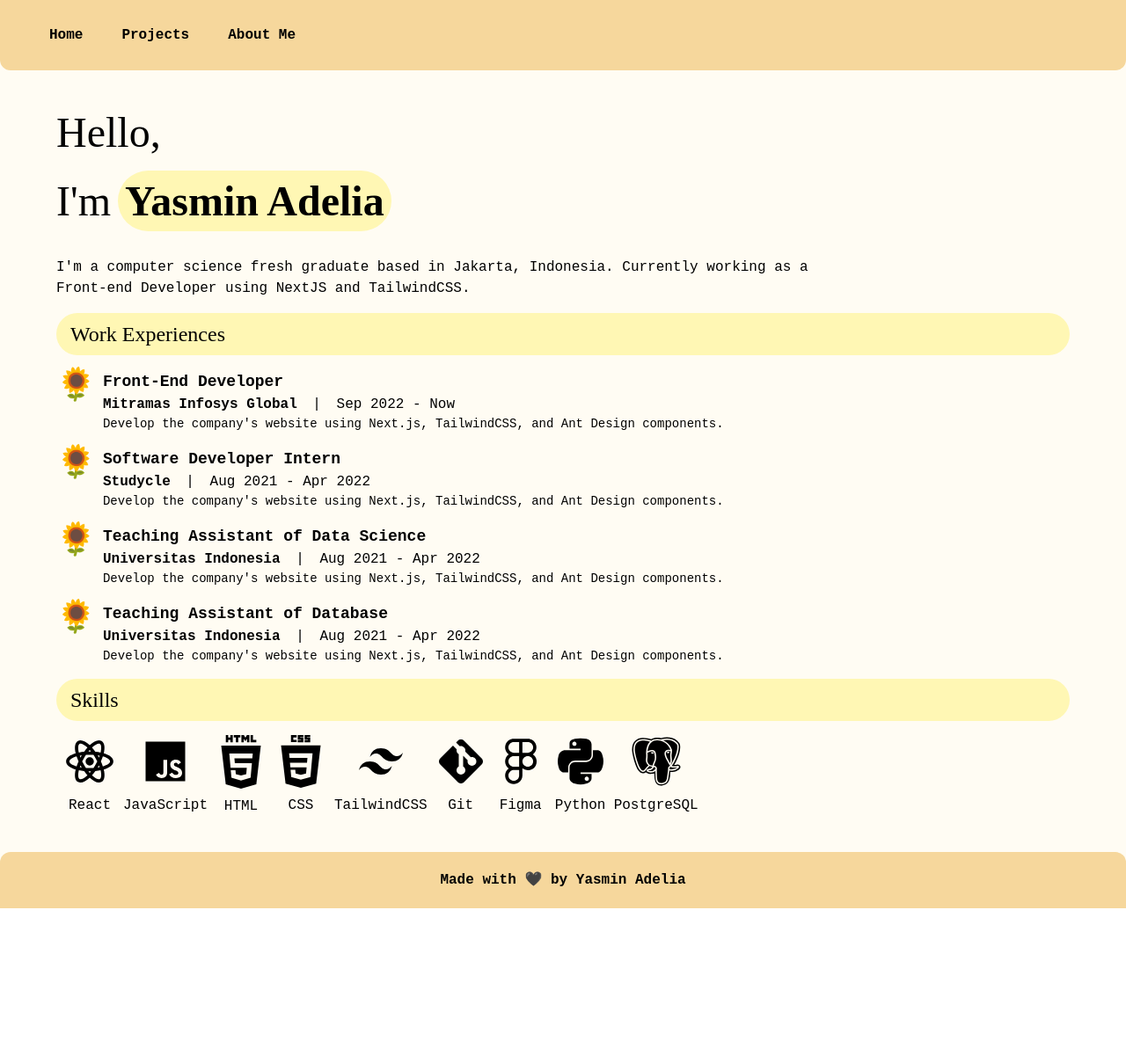
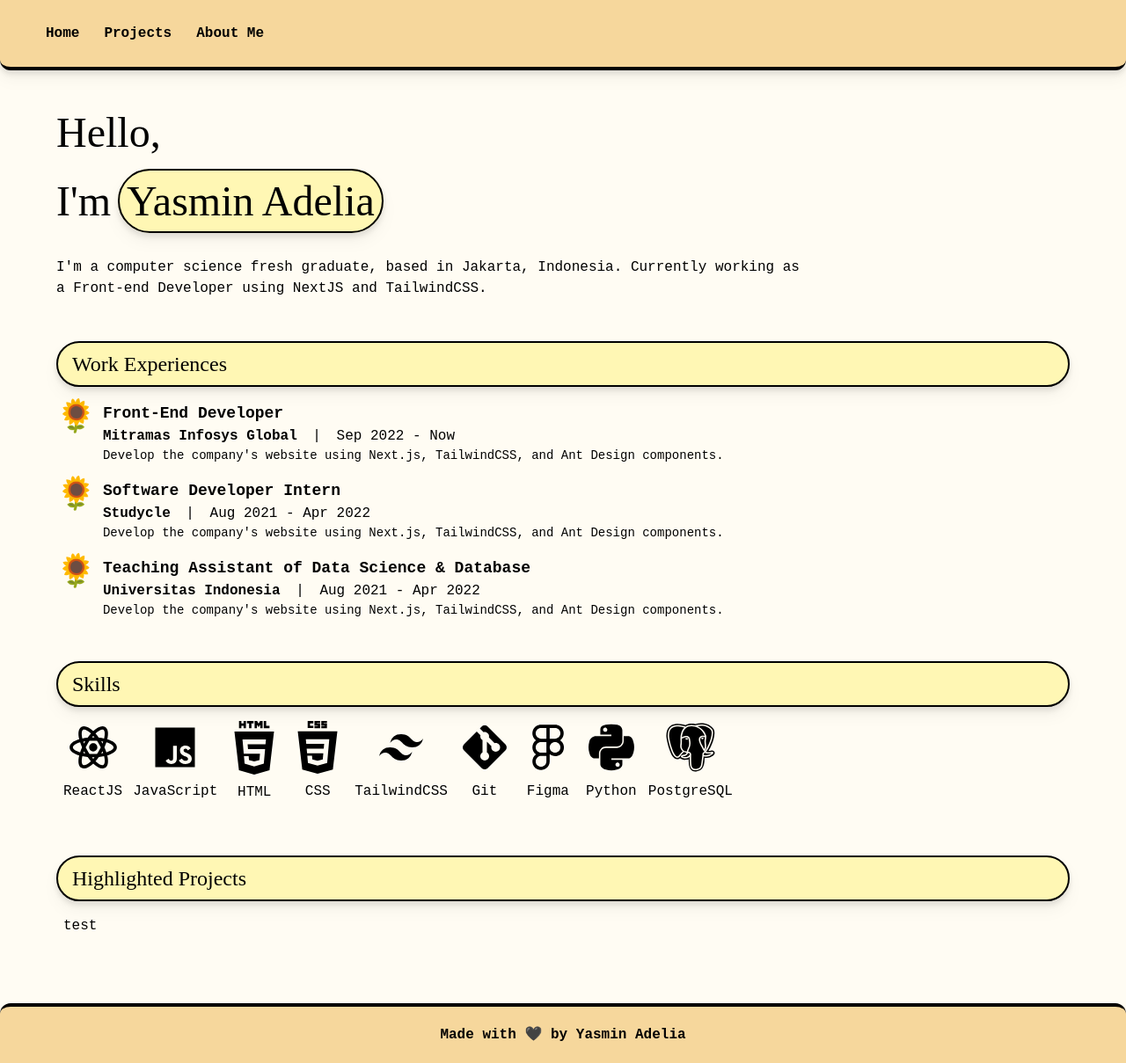
Before and after one commit to yasminadelia/personal-web2023, a Next.js app: page / in a window 1280 px wide. Shown: the whole page at 88% size. Before the commit the page ends 1033 px from the top, so only its background shows below. Built offline with nearby package versions, Linux system fonts and the light colour scheme.

Commit message:
feat: add project section, edit styling

```diff
--- a/src/components/contents/Experiences.js
+++ b/src/components/contents/Experiences.js
@@ -2,8 +2,8 @@ import React from "react";
 
 const Experiences = () => {
   return (
-    <div>
-      <h2 className="py-2 px-4 my-4 bg-theme2 rounded-full text-2xl">
+    <section className="my-8">
+      <h2 className="py-2 px-4 my-4 bg-theme2 rounded-full border-2 drop-shadow-lg text-2xl">
         Work Experiences
       </h2>
       <ul className="space-y-4">
@@ -21,7 +21,7 @@ const Experiences = () => {
           </li>
         ))}
       </ul>
-    </div>
+    </section>
   );
 };
 
@@ -43,14 +43,7 @@ const experiences = [
       "Develop the company's website using Next.js, TailwindCSS, and Ant Design components.",
   },
   {
-    role: "Teaching Assistant of Data Science",
-    company: "Universitas Indonesia",
-    period: "Aug 2021 - Apr 2022",
-    description:
-      "Develop the company's website using Next.js, TailwindCSS, and Ant Design components.",
-  },
-  {
-    role: "Teaching Assistant of Database",
+    role: "Teaching Assistant of Data Science & Database",
     company: "Universitas Indonesia",
     period: "Aug 2021 - Apr 2022",
     description:
--- /dev/null
+++ b/src/components/contents/Projects.js
@@ -0,0 +1,35 @@
+import Image from "next/image";
+import React from "react";
+
+const ProjectSection = () => {
+  return (
+    <section className="mb-8">
+      <h2 className="py-2 px-4 my-4 bg-theme2 rounded-full border-2 drop-shadow-lg text-2xl">
+        Highlighted Projects
+      </h2>
+      {/* <ul className="pl-8 mb-4 list-disc">
+        {skills.map((skill) => (
+          <li key={skill}>{skill}</li>
+        ))}
+      </ul> */}
+      <ul className="flex flex-wrap pl-2">
+        {projects.map(({ name }) => (
+          <li
+            key={name}
+            className="flex flex-col justify-center items-center space-y-2 mb-3 mr-3"
+          >
+            <p>{name}</p>
+          </li>
+        ))}
+      </ul>
+    </section>
+  );
+};
+
+export default ProjectSection;
+
+const projects = [
+  {
+    name: "test",
+  },
+];
--- a/src/components/contents/Skills.js
+++ b/src/components/contents/Skills.js
@@ -12,25 +12,27 @@ import PostgreLogo from "../../assets/images/logo-postgresql.svg";
 
 const Skills = () => {
   return (
-    <div>
-      <h2 className="py-2 px-4 my-4 bg-theme2 rounded-full text-2xl">Skills</h2>
+    <section className="mb-8">
+      <h2 className="py-2 px-4 my-4 bg-theme2 rounded-full border-2 drop-shadow-lg text-2xl">
+        Skills
+      </h2>
       {/* <ul className="pl-8 mb-4 list-disc">
         {skills.map((skill) => (
           <li key={skill}>{skill}</li>
         ))}
       </ul> */}
-      <ul className="flex flex-wrap space-x-2 pl-2">
+      <ul className="flex flex-wrap pl-2">
         {tools.map(({ logo, name }) => (
           <li
             key={name}
-            className="flex flex-col justify-center items-center space-y-2 mb-2"
+            className="flex flex-col justify-center items-center space-y-2 mb-3 mr-3"
           >
             <Image src={logo} alt={`${name} logo`} width={60} />
             <p>{name}</p>
           </li>
         ))}
       </ul>
-    </div>
+    </section>
   );
 };
 
@@ -41,7 +43,7 @@ const skills = ["team work", "attention to detail"];
 const tools = [
   {
     logo: ReactLogo,
-    name: "React",
+    name: "ReactJS",
   },
   {
     logo: JSLogo,
--- a/src/components/layout/Header.js
+++ b/src/components/layout/Header.js
@@ -3,12 +3,13 @@ import React from "react";
 
 const Header = () => {
   return (
-    <nav className="py-5 px-12 bg-theme3 rounded-b-xl">
-      <ul className="flex flex-row justify-left space-x-7">
+    <nav className="h-20 px-12 flex items-center bg-theme3 rounded-b-xl border-b-4 drop-shadow-lg border-black">
+      <ul className="grid grid-flow-col justify-left">
         {links.map(({ label, href }) => (
           <li
             key={label}
-            className="font-semibold rounded-full p-2 hover:bg-theme2 "
+            className="font-semibold text-center rounded-full p-1 mr-5 transition ease-in-out duration-300
+            hover:bg-theme2 hover:border-b-4 hover:border-r-4 hover:scale-105"
           >
             <Link href={href}>{label}</Link>
           </li>
--- a/src/pages/index.js
+++ b/src/pages/index.js
@@ -2,6 +2,7 @@ import Head from "next/head";
 import Image from "next/image";
 import Link from "next/link";
 import Experiences from "../components/contents/Experiences";
+import ProjectSection from "../components/contents/Projects";
 import Skills from "../components/contents/Skills";
 import Header from "../components/layout/Header";
 import styles from "../styles/Home.module.css";
@@ -20,22 +21,23 @@ export default function Home() {
       <main className={styles.main}>
         <h1 className="text-gray-100 text-[3rem] mb-6 leading-relaxed">
           Hello, <br /> I&apos;m
-          <span className="p-2 m-2 bg-theme2 rounded-full font-semibold ">
+          <span className="p-2 m-2 bg-theme2 rounded-full border-2 drop-shadow-lg">
             Yasmin Adelia
           </span>
         </h1>
 
         <p className="w-3/4">
-          I&apos;m a computer science fresh graduate based in Jakarta,
+          I&apos;m a computer science fresh graduate, based in Jakarta,
           Indonesia. Currently working as a Front-end Developer using NextJS and
           TailwindCSS.
         </p>
 
         <Experiences />
         <Skills />
+        <ProjectSection />
       </main>
 
-      <footer className="py-5 px-12 bg-theme3 rounded-t-xl flex justify-center font-semibold">
+      <footer className="flex justify-center py-5 px-12 bg-theme3 rounded-t-xl border-t-4 drop-shadow-lg font-semibold">
         Made with 🖤 by Yasmin Adelia
       </footer>
     </div>
--- a/src/styles/Home.module.css
+++ b/src/styles/Home.module.css
@@ -4,8 +4,14 @@
 
 .main {
   min-height: 100vh;
-  padding: 2rem 4rem;
+  padding: 2rem 2rem;
   flex: 1;
   display: flex;
   flex-direction: column;
 }
+
+@media (min-width: 768px) {
+  .main {
+    padding: 2rem 4rem;
+  }
+}
```
